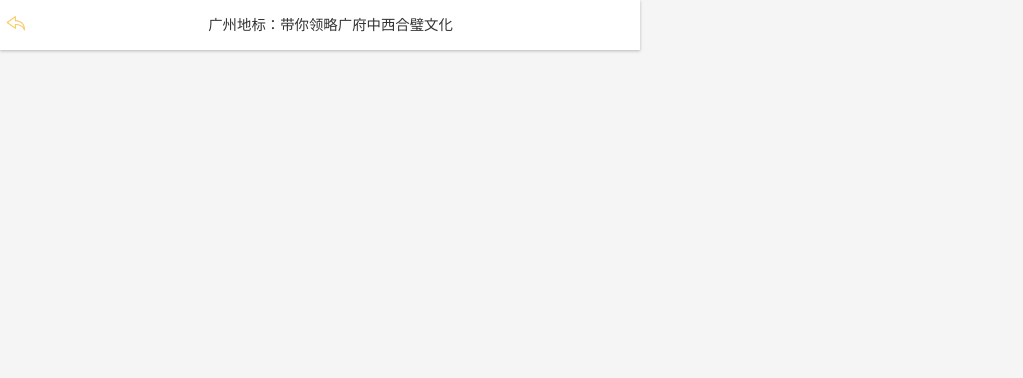
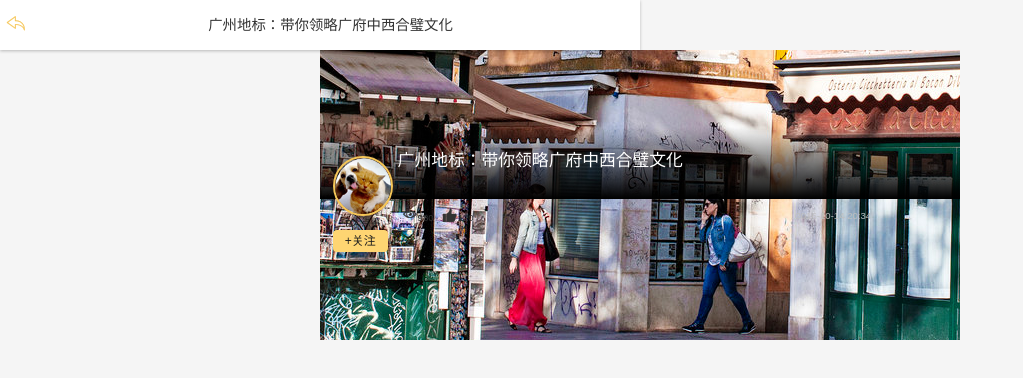
Before and after one commit to amely-7889986/findlocal, a plain HTML site: page pageinfo.html in a window 1280 px wide. Shown: the whole page, without its empty margins (0-1023 px from the left). Drawn offline with Linux system fonts and the light colour scheme.

Commit message:
update1128

```diff
--- a/css/less/background.less
+++ b/css/less/background.less
@@ -3,6 +3,9 @@
 }
 .bg-hei{
 	background: #1f1f1f;
+}
+.bg-lhuang{
+	background: #fed572;
 }
 .bg-huang{
 	background: #f5c658;
--- a/css/less/font.less
+++ b/css/less/font.less
@@ -2,7 +2,7 @@
     color: #1f1f1f;
 }
 .col-hui{
-    color: #666666;
+    color: #bfbfbf;
 }
 .col-lan{
     color: #21abf0;
--- a/css/less/index.less
+++ b/css/less/index.less
@@ -211,13 +211,13 @@
 	p.info{
 		display: block;
 		padding: .4em .4em .4em 4.8em;
+		border-bottom: 1px solid #ddd;
 	}
 }
 .clickbox{
 	display: block;
 	overflow: hidden;
 	padding: .4em;
-	border-top: 1px solid #ddd;
 	.font12;
 	a{
 		margin: .4em;
@@ -254,6 +254,7 @@
 	.infobox{
 		display: block;
 		overflow: hidden;
+		border-bottom: 1px solid #ddd;
 		.title{
 			display: block;
 			overflow: hidden;
@@ -323,3 +324,88 @@
     	}
     }
 }
+.pagetit-box{
+	position: relative;
+	display: block;
+	.pic-box{
+		display: block;
+		overflow: hidden;
+		img{
+			width: 100%;
+		}
+	}
+	.titinfo{
+		position: absolute;
+		top: 6.4em;
+		display: block;
+		width: 96%;
+		height: 6em;
+		padding: 0 2%;
+		background: -webkit-linear-gradient(top,rgba(0, 0, 0, 0),rgba(0, 0, 0, 1));
+		background: -o-linear-gradient(top,rgba(0, 0, 0, 0),rgba(0, 0, 0, 1));
+		background: -moz-linear-gradient(top,rgba(0, 0, 0, 0),rgba(0, 0, 0, 1));
+		background: linear-gradient(top,rgba(0, 0, 0, 0),rgba(0, 0, 0, 1));
+		.manhead{
+			display: block;
+			overflow: hidden;
+			position: relative;
+			top: 2.4em;
+			margin-right: .4em;
+			.pic{
+				display: block;
+				overflow: hidden;
+				width: 5em;
+				height: 5em;
+				border-radius: 50%;
+				border: 2px solid #f5c658;
+				box-sizing: border-box;
+				img{
+					width: 100%;
+				}
+			}
+			a.focuse{
+				display: inline-block;
+				.bg-lhuang;
+				.col-hei;
+				border-radius: 4px;
+				padding: 2px 12px;
+				.text-ac;
+			}
+			a:active.focuse,a:hover.focuse{
+				.bg-huang;
+			}
+		}
+		.info{
+			display: block;
+			overflow: hidden;
+			margin-top: 1.8em;
+			p.pagetit{
+				display: block;
+				height: 2.8em;
+				.font14;
+				.col-bai;
+				overflow: hidden;
+				text-overflow: ellipsis;
+				display: -webkit-box;
+				-webkit-line-clamp: 2;
+				-webkit-box-orient: vertical;
+			}
+			.detailbox{
+				position: absolute;
+				top: 6em;
+				display: block;
+				overflow: hidden;
+				width: 74%;
+				height: 2em;
+				line-height: 2em;
+				padding: .4em 0;
+				a{
+					margin: 0 4px;
+				}
+				a.active,a:active,a:hover{
+					.col-huang;
+				}
+			}
+		}
+	}
+}
--- a/pageinfo.html
+++ b/pageinfo.html
@@ -36,9 +36,28 @@
             </div>
         </div>
     </div>
-    <div class="container">
+    <div class="container padt50">
         <div class="page-width">
-
+            <div class="pagetit-box">
+                <div class="pic-box">
+                    <img src="update/pagein-01.png" alt="">
+                </div>
+                <div class="titinfo">
+                    <div class="manhead l-left">
+                        <div class="pic"><img src="update/man01.png" alt=""></div>
+                        <p class="col-hei font8 text-ac">P大点事</p>
+                        <a href="javascript:void(0)" class="focuse">+关注</a>
+                    </div>
+                    <div class="info">
+                        <p class="pagetit">广州地标：带你领略广府中西合璧文化</p>
+                        <div class="detailbox">
+                            <a href="javascript:void(0)" class="l-left font8"><i class="icon iconfont">&#xe61e;</i><span>980</span></a>
+                            <a href="javascript:void(0)" class="l-left font8"><i class="icon iconfont">&#xe60a;</i><span>120</span></a>
+                            <p class="col-hui l-right font8">2016-10-14    20:34</p>
+                        </div>
+                    </div>
+                </div>
+            </div>
         </div>
     </div>
 </body>
```
Also changed, not shown: css/css/main.css, update/pagein-01.png (added).
